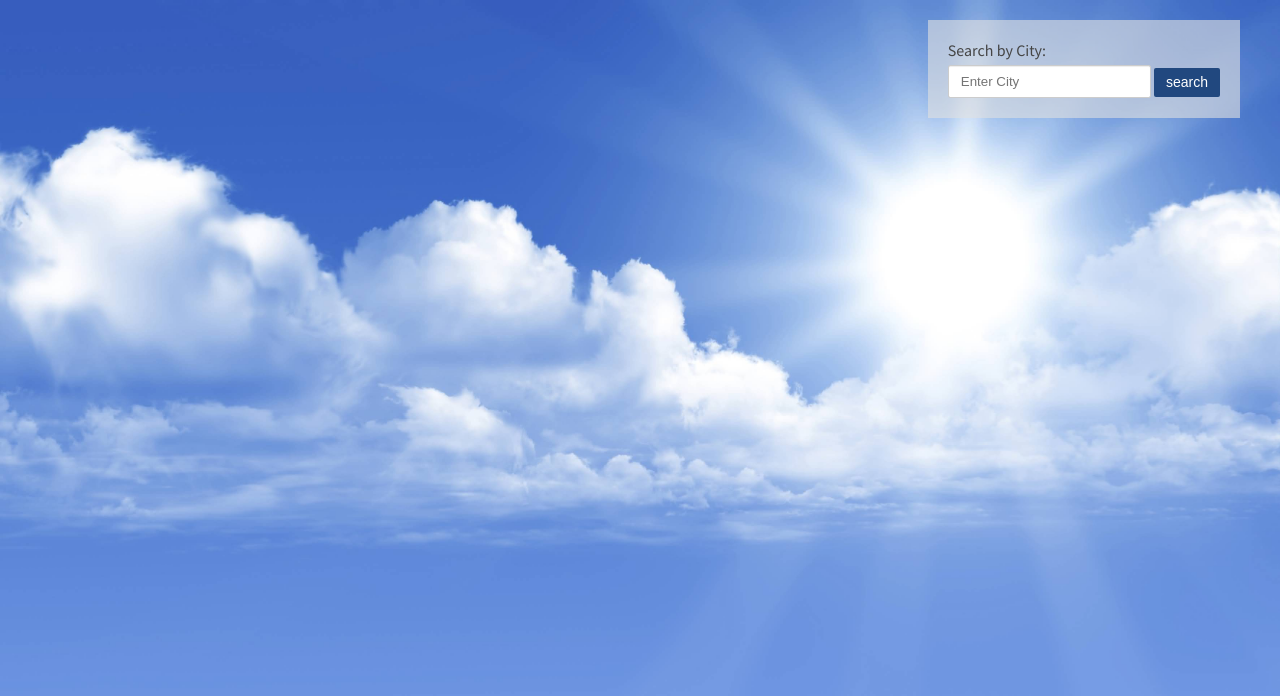
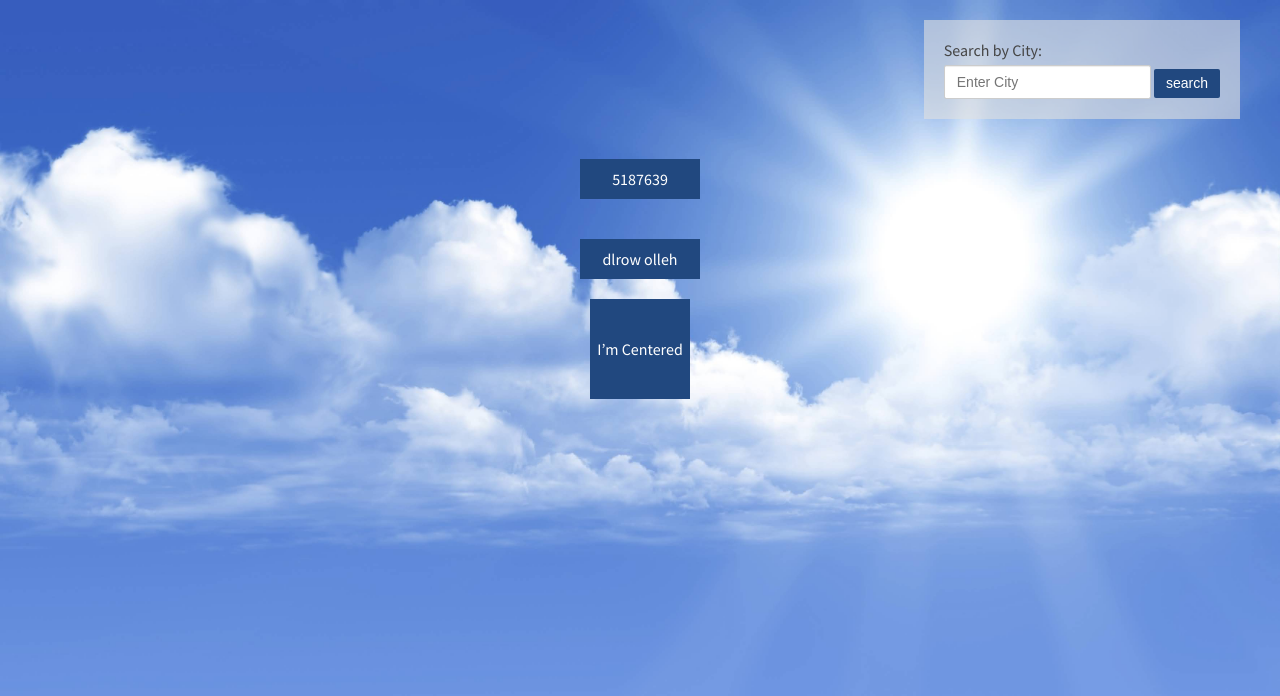
Before and after one commit to Mtwayi/Piccing, a website: page index.html in a window 1280 px wide. Drawn offline with Linux system fonts and the light colour scheme.

Commit message:
Latest changes

```diff
--- a/index.html
+++ b/index.html
@@ -7,6 +7,9 @@
     </head>
     <body>
         <div class="container">
+
+            <!-- Weather -->
+            <div class="row">
                 <div class="search">
                     <form class="" role="search" action="javascript:getWeather()">
                         <div class="form-group">
@@ -20,9 +23,25 @@
                     <div class="city-forecast"></div>
                     <div id="forecast" class="row"></div>
                 </div>
+            </div>
 
-            <!-- Rundom Numbers -->
-            <div class="rundom-numbers"></div>
+            <!-- Random Numbers -->
+            <div class="row">
+                <div class="random-numbers"></div>
+            </div>
+
+            <!-- String Reverse -->
+            <div class="row">
+                <div class="reverse-string"></div>
+            </div>
+
+            <!-- Centre the text string -->
+            <div class="row">
+                <div class=centered>
+                    <p>I’m Centered</p>
+                </div>
+            </div>
+
         </div>
 
         <script src="js/jquery.min.js"></script>
--- a/js/weather.js
+++ b/js/weather.js
@@ -11,7 +11,6 @@ function getWeather() {
 
             /* Display results of the city */
             $('.city-forecast').html('<h2>' + data.query.results.channel.item.title + '</h2>' +
-                // '<div>' + data.query.results.channel.item.description + '</div>' +
                 '<div><b>Current Conditions:</b></div>' +
                 '<div>' + data.query.results.channel.item.condition.text + '</div>' +
                 '<div>&nbsp;</div>' +
@@ -34,3 +33,24 @@ function getWeather() {
 // data.query.results.channel.astronomy.sunset;
 // data.query.results.channel.item.forecast[0].high;
 // data.query.results.channel.item.forecast[0].low;
+
+
+// 7 random unique numbers between 0 and 9
+var arr = [];
+while(arr.length < 7){
+  var randomnumber=Math.ceil(Math.random()*9)
+  var found=false;
+  for(var i=0;i<arr.length;i++){
+    if(arr[i]==randomnumber){found=true;break}
+  }
+  if(!found)arr[arr.length]=randomnumber;
+}
+$('.random-numbers').html(arr);
+
+
+// Extend the JavaScript String object
+String.prototype.reverse = function() {
+    return Array.prototype.reverse.apply(this.split('')).join('');
+};
+var mystring = "hello world";
+$('.reverse-string').html(mystring.reverse());
--- a/sass/styles.scss
+++ b/sass/styles.scss
@@ -37,10 +37,12 @@ body {
 .container {
 	@include container;
 }
+.div {
+    @include span(12);
+}
 
 .search {
 	@include span(12);
-	float: left;
 	margin: 0;
   padding: 20px 0;
   form {
@@ -56,7 +58,7 @@ body {
         color: #454545;
       }
       .form-city {
-        font-size: base__font-size;
+        font-size: $base__font-size;
         padding: 8px 12px;
         border: 1px solid #ccc;
         @include box-shadow(inset 0, 1px, 1px, rgba(0, 0, 0, 0.075));
@@ -94,7 +96,6 @@ body {
 }
 .results {
   @include span(12);
-  float: left;
   margin: 0;
   color: $color_white;
   background-color: $color_black;
@@ -113,3 +114,31 @@ body {
     }
   }
 }
+
+.random-numbers,
+.reverse-string {
+  margin: 20px auto;
+  position: relative;
+  width: 100px;
+  text-align: center;
+  padding: 10px;
+  background: $color_blue;
+  color: $color_white;
+}
+
+.centered {
+  position: relative;
+  width: 100px;
+  height: 100px;
+  background: $color_blue;
+  color: $color_white;
+  margin: 0 auto;
+  p {
+    margin: 0;
+    position: absolute;
+    top: 50%;
+    left: 50%;
+    margin-right: -50%;
+    transform: translate(-50%, -50%)
+  }
+}
```
Also changed, not shown: css/styles.css. Lines whose indentation alone changed are shown as unchanged.
